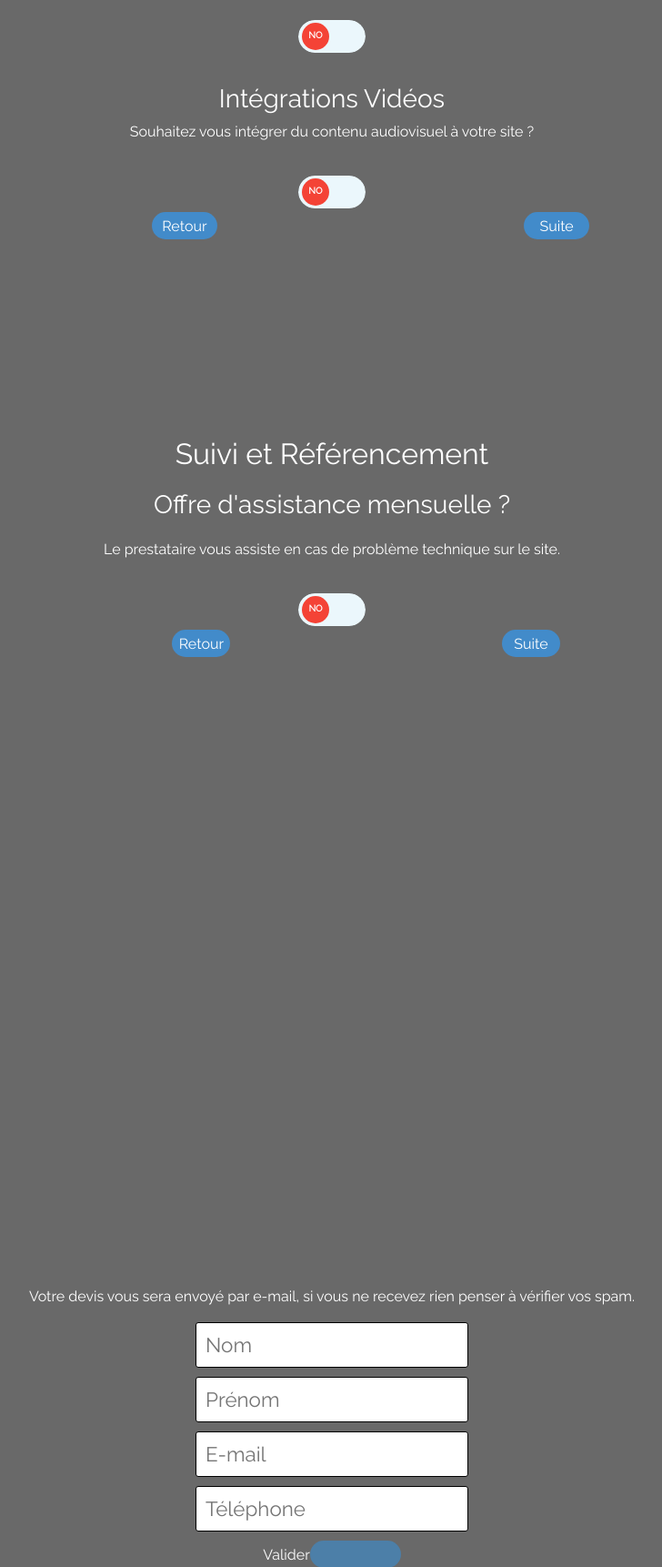
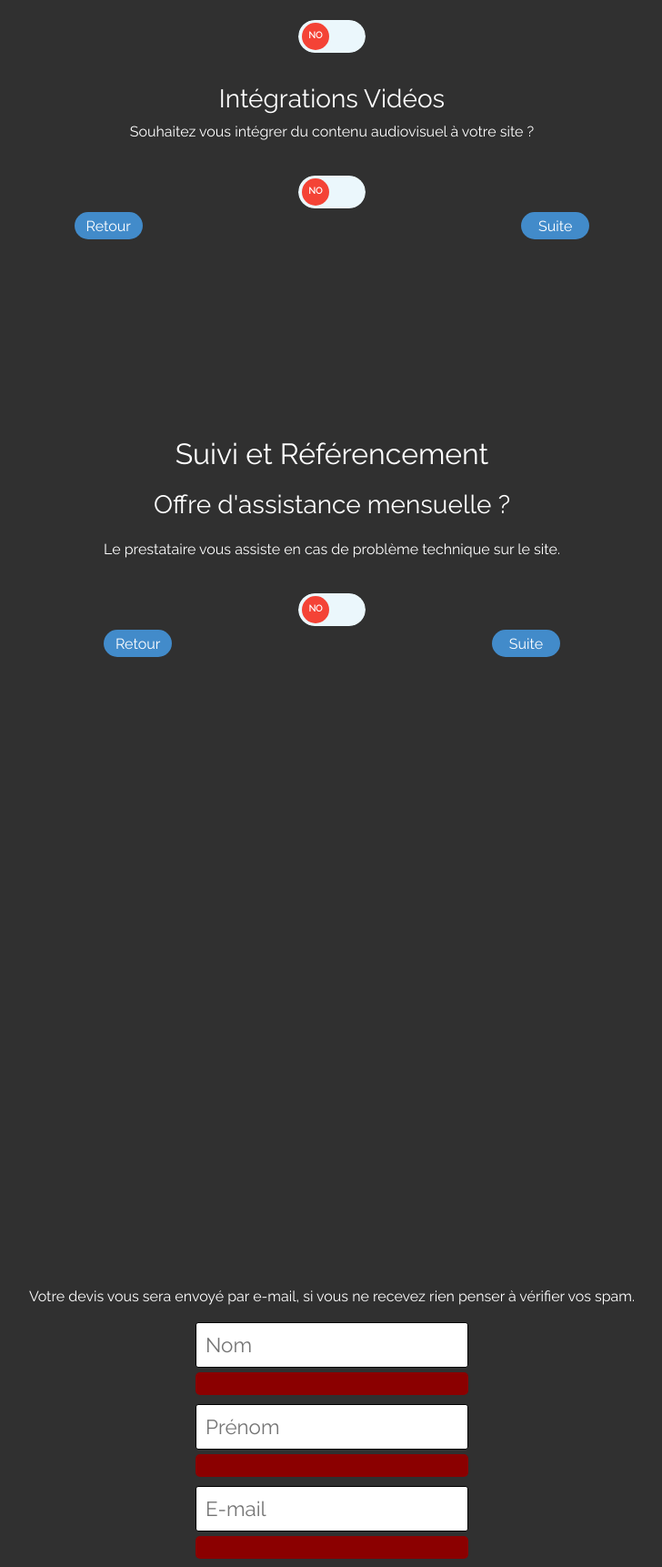
Before and after one commit to aferedye/North_Web, a Symfony app: template templates/devis/index.html.twig in a window 1280 px wide. Shown: the part 4320-6042 px from the top of the page at 91% size, without its empty margins (275-1003 px from the left). Run offline with Twig, Linux system fonts and the light colour scheme; the template is opened without the code that fills it, so the values that code supplies are empty; form fields are guessed from the names that the template uses; some libraries are stand-ins or nearby versions.

Commit message:
Modify css

```diff
--- a/public/css/style_devis.css
+++ b/public/css/style_devis.css
@@ -7,8 +7,8 @@
 body {
 
 	background-size: cover;
-	background-color: dimgrey;
-	overflow: auto;
+	background-color: #303030;
+
 }
 
 h1 {
@@ -146,8 +146,7 @@ article {
 }
 .nav-button {
 	display: flex;
-	flex-direction: row;
-	margin-left: 15%;
+	justify-content: space-between;
 }
 
 .pt-15 {
@@ -179,7 +178,7 @@ article {
 }
 
 .pos-nav-button {
-	margin-left: 70%;
+
 }
 
 .nav-a {
@@ -259,6 +258,9 @@ article {
 	color: #FFFFFF;
 	border: none;
 	margin-top: 10px;
+}
+.submit:hover {
+	background-color: #615DF5;
 }
 
 .margin-top {
@@ -657,10 +659,48 @@ aside {
 }
 
 .error {
-	color: red;
+	background-color: darkred;
+	border-radius: 5px;
+	height: 25px;
+	width: 300px;
+	margin-left: auto;
+	margin-right: auto;
+	margin-top: 5px;
+
+}
+
+.errorgen {
+	background-color: darkred;
+	border-radius: 5px;
+	height: 25px;
+	width: 575px;
+}
+
+.errorlink {
+	color: whitesmoke;
+	cursor: pointer;
+}
+.errorlink:hover {
+	color: whitesmoke;
 }
 
 
 .error ul {
 	list-style-type: none;
 }
+
+.p-t10 {
+	padding-top: 10%;
+}
+
+.icon-top {
+	width: 75px;
+	height: 75px;
+	color: whitesmoke;
+}
+
+.pos-icon-top {
+	position: fixed;
+	bottom: 50px;
+	right: 50px;
+}
```
